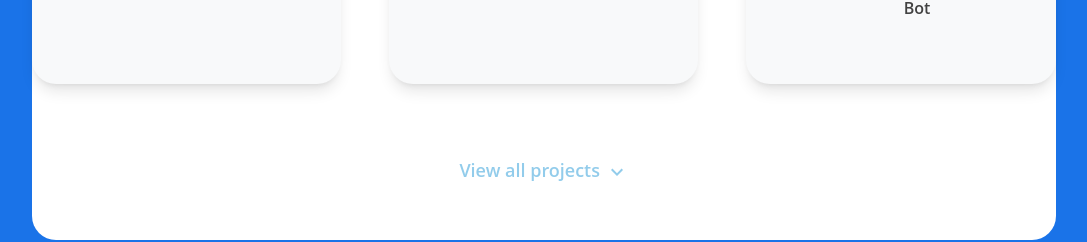
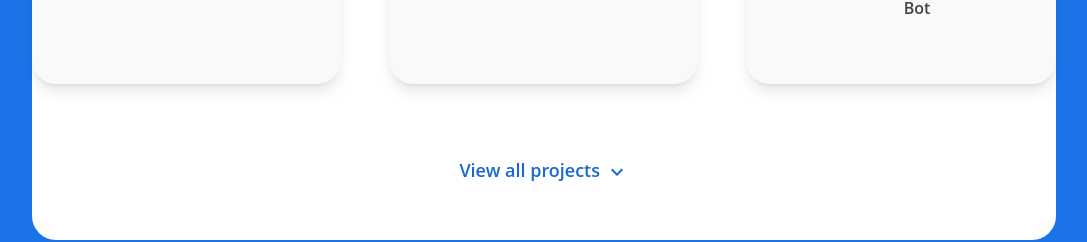
Before and after one commit to saamonlover/saamonlover, a Next.js app: page / in a window 1280 px wide. Shown: the part 1483-1725 px from the top of the page, without its empty margins (96-1183 px from the left). Built offline with nearby package versions, Linux system fonts and the light colour scheme.

Commit message:
refactor: adjust view all link button style for light mode

```diff
--- a/src/components/projects.jsx
+++ b/src/components/projects.jsx
@@ -18,12 +18,18 @@ const Projects = ({ darkMode }) => {
     : 'hover:bg-project-light-subcard-bg-hover'
   subcardActiveStyle += ' cursor-pointer transition duration-500 ease-in-out'
 
-  const viewAllProjectsLinkStyle = `
+  let viewAllProjectsLinkStyle = `
     w-fit mx-auto px-4 py-2 rounded-lg
-    text-project-view-all-button-font-color font-semibold text-lg
+    font-semibold text-lg
     cursor-pointer transition duration-500 ease-in-out
-    hover:bg-project-dark-link-hover-color hover:bg-opacity-20 hover:text-white hover:text-project-view-all-button-font-color
+    hover:bg-project-dark-link-hover-color hover:bg-opacity-20
     `.trim()
+
+  darkMode
+    ? (viewAllProjectsLinkStyle +=
+        ' text-project-dark-view-all-button-font-color hover:text-project-dark-view-all-button-font-color')
+    : (viewAllProjectsLinkStyle +=
+        ' text-project-light-view-all-button-font-color hover:text-project-light-view-all-button-font-color')
 
   const [viewAll, setViewAll] = useState(false)
   const ProjectList = () => (
--- a/tailwind.config.js
+++ b/tailwind.config.js
@@ -25,7 +25,9 @@ module.exports = {
         'project-dark-subcard-bg-hover': '#112537',
         'project-light-font-color': '#424242',
         'project-dark-font-color': '#FFF',
-        'project-view-all-button-font-color': '#92CCEB',
+        'project-light-view-all-button-font-color': '#1967D2',
+        'project-light-link-hover-color': '#1967D2',
+        'project-dark-view-all-button-font-color': '#92CCEB',
         'project-dark-link-hover-color': '#92CCEB',
       },
       fontFamily: {
```
